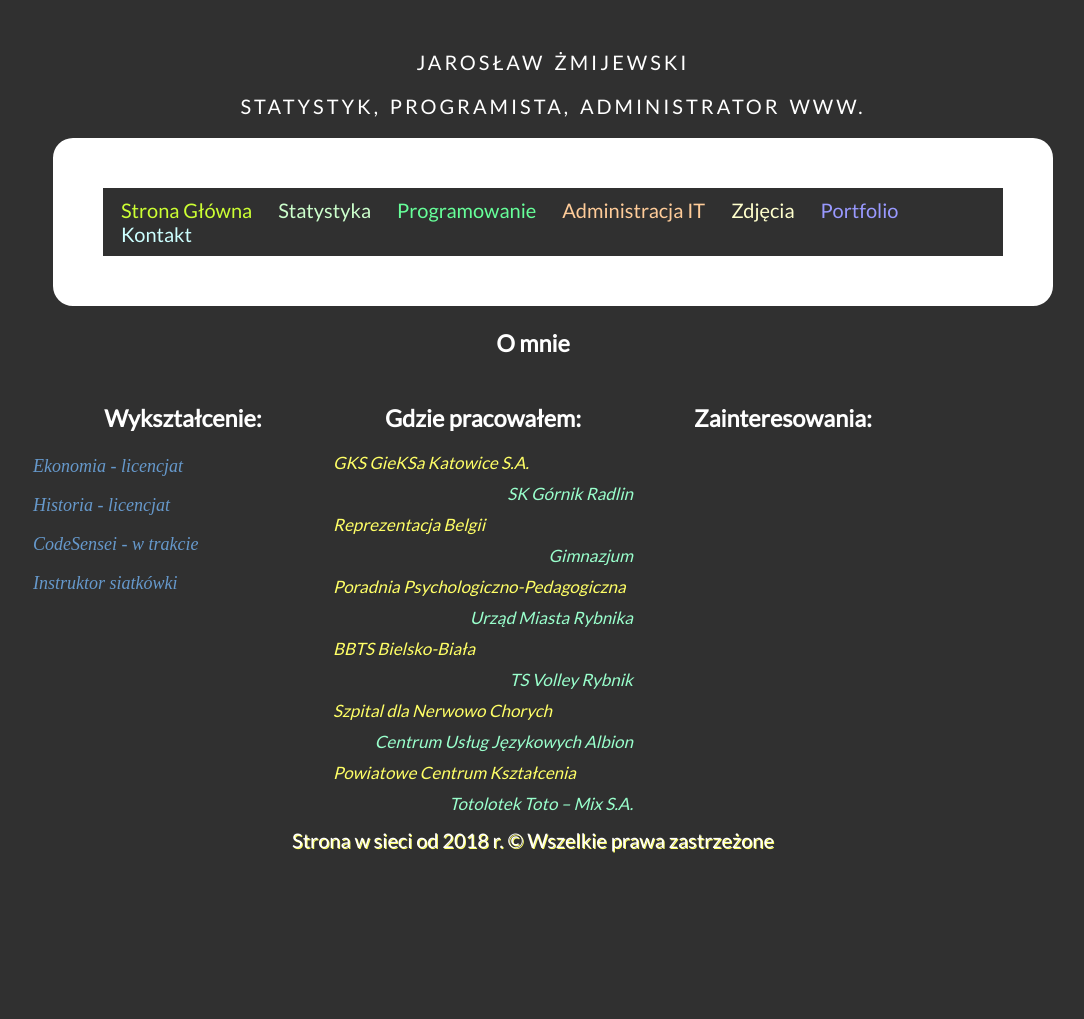
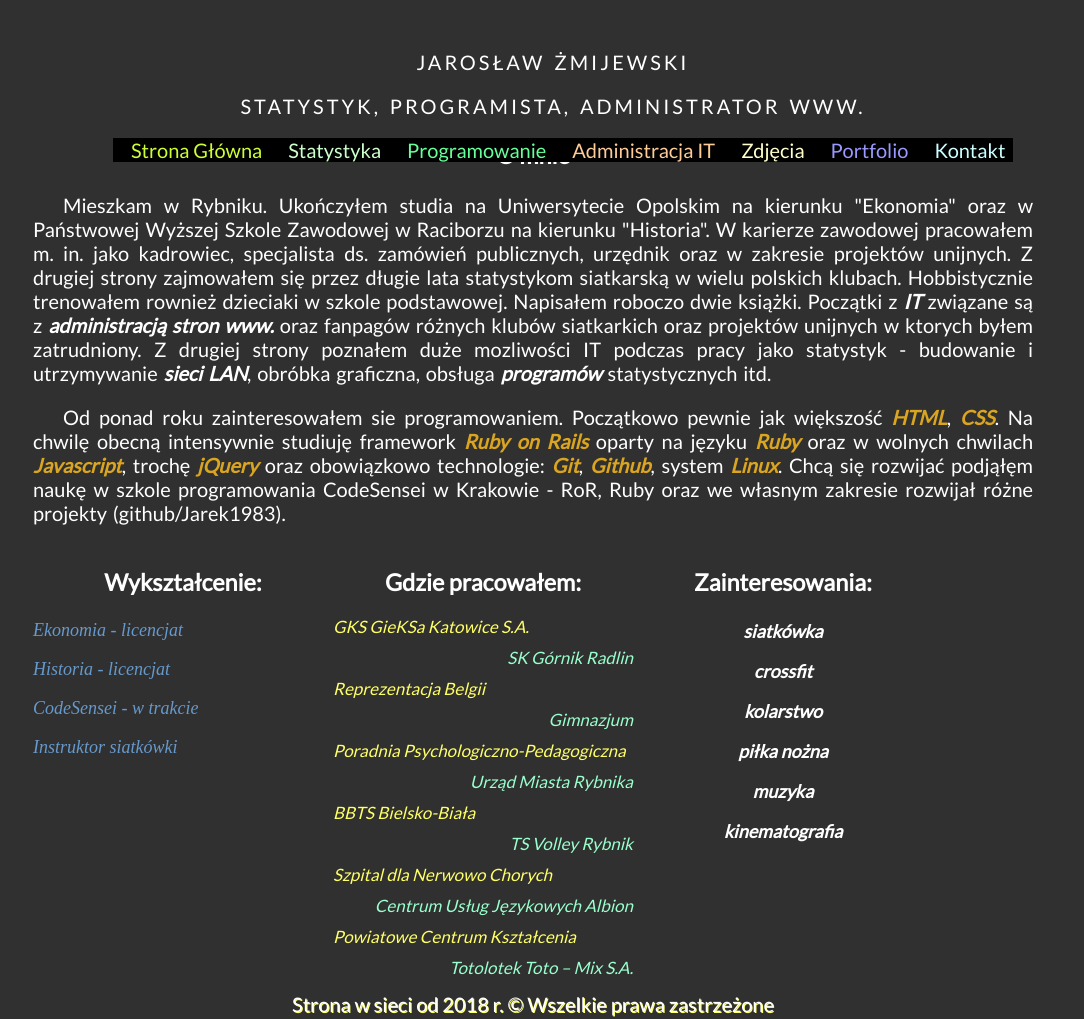
Before and after one commit to Jarek1983/Buisness_card, a plain HTML site: page description.html in a window 1280 px wide. Shown: the whole page, without its empty margins (107-1191 px from the left). Before the commit the page ends 872 px from the top, so only its background shows below. Drawn offline with Linux system fonts and the light colour scheme.

Commit message:
Created Description

```diff
--- a/css/opis.css
+++ b/css/opis.css
@@ -48,3 +48,39 @@ h3
 	font-size: 18px;
 	color: #6699CC;
 }
+.one
+{
+	text-align: center;
+	font-style: italic;
+	font-size: 18px;
+	font-weight: bold;
+}
+.me
+{
+	text-align: justify;
+	word-spacing: 2px;
+	text-indent: 30px;
+}
+strong
+{
+	font-style: italic;
+}
+.it
+{
+	color: #DAA520;
+}
+
+.menu_style_desc
+{
+	float: left;
+	padding-right: 8px;
+	padding-left: 18px;
+	text-align: center;
+	text-decoration: none;
+	background-color: black;
+}
+#must
+{
+	position: fixed;
+	width: 100%;
+}
--- a/css/photo.css
+++ b/css/photo.css
@@ -48,4 +48,5 @@ body {
 img
 {
     width: 250px;
+    opacity: 0.5;
 }
--- a/css/programowanie.css
+++ b/css/programowanie.css
@@ -26,3 +26,8 @@ h1
 	text-decoration: none;
 	color: white;
 }
+#must
+{
+  position: fixed;
+  width: 100%;
+}
--- a/description.html
+++ b/description.html
@@ -22,28 +22,27 @@
 				<header>JAROSŁAW ŻMIJEWSKI</header>
 				<p>STATYSTYK, PROGRAMISTA, ADMINISTRATOR WWW.</p>
 			</div>
-			<nav id="menu">
+			<nav id="must">
 				<div>
-					<a href="index.html" class="menu_style" style="color: #CCFF33; cursor: grab">Strona Główna</a>
+					<a href="index.html" class="menu_style_desc" style="color: #CCFF33; cursor: grab">Strona Główna</a>
 				</div>
 				<div>
-					<a href="statistic.html" class="menu_style" style="color: #CCFFCC; cursor: crosshair">Statystyka</a>
+					<a href="statistic.html" class="menu_style_desc" style="color: #CCFFCC; cursor: crosshair">Statystyka</a>
 				</div>
 				<div>
-					<a href="programming.html" class="menu_style" style="color: #66FF99; cursor: pointer;">Programowanie</a>
+					<a href="programming.html" class="menu_style_desc" style="color: #66FF99; cursor: pointer;">Programowanie</a>
 				</div>
 				<div>
-					<a href="administration.html" class="menu_style" style="color: #FFCC99; cursor: all-scroll">Administracja IT</a>
+					<a href="administration.html" class="menu_style_desc" style="color: #FFCC99; cursor: all-scroll">Administracja IT</a>
 				</div>
 				<div>
-					<a href="other.html" class="menu_style" style="color: #FFFFCC; cursor: progress">Zdjęcia</a>
+					<a href="other.html" class="menu_style_desc" style="color: #FFFFCC; cursor: progress">Zdjęcia</a>
 				</div>
 				<div>
-					<a href="portfolio.html" class="menu_style" style="color: #9999FF; cursor: wait">
-					Portfolio</a>
+					<a href="portfolio.html" class="menu_style_desc" style="color: #9999FF; cursor: wait">Portfolio</a>
 				</div>
 				<div>
-					<a href="contact.html" class="menu_style" style="color: #CCFFFF; cursor: sw-resize">
+					<a href="contact.html" class="menu_style_desc" style="color: #CCFFFF; cursor: sw-resize">
 					Kontakt</a>
 				</div>
 				<div style="clear:both;"></div>
@@ -52,8 +51,9 @@
 		<div id="about">
 		<div class="description">
 			<h3>O mnie</h3>
-			<p></p>
-			<p></p>
+			<p class="me">Mieszkam w Rybniku. Ukończyłem studia na Uniwersytecie Opolskim na kierunku "Ekonomia" oraz w Państwowej Wyższej Szkole Zawodowej w Raciborzu na kierunku "Historia". W karierze zawodowej pracowałem m. in. jako kadrowiec, specjalista ds. zamówień publicznych, urzędnik oraz w zakresie projektów unijnych. Z drugiej strony zajmowałem się przez długie lata statystykom siatkarską w wielu polskich klubach.
+			Hobbistycznie trenowałem rownież dzieciaki w szkole podstawowej. Napisałem roboczo dwie książki. Początki z <strong>IT</strong> związane są z <strong>administracją stron www.</strong> oraz fanpagów różnych klubów siatkarkich oraz projektów unijnych w ktorych byłem zatrudniony. Z drugiej strony poznałem duże mozliwości IT podczas pracy jako statystyk - budowanie i utrzymywanie <strong>sieci LAN</strong>, obróbka graficzna, obsługa <strong>programów</strong> statystycznych itd.</p>
+			<p class="me">Od ponad roku zainteresowałem sie programowaniem. Początkowo pewnie jak większość <strong class="it">HTML</strong>, <strong class="it">CSS</strong>. Na chwilę obecną intensywnie studiuję framework <strong class="it">Ruby on Rails</strong> oparty na języku <strong class="it">Ruby</strong> oraz w wolnych chwilach <strong class="it">Javascript</strong>, trochę <strong class="it">jQuery</strong> oraz obowiązkowo technologie: <strong class="it">Git</strong>, <strong class="it">Github</strong>, system <strong class="it">Linux</strong>. Chcą się rozwijać podjąłęm naukę w szkole programowania CodeSensei w Krakowie - RoR, Ruby oraz we własnym zakresie rozwijał różne projekty (github/Jarek1983).</p>
 		</div>
 		<div class="study">
 			<h3>Wykształcenie:</h3>
@@ -79,6 +79,12 @@
 		</div>
 		<div class="course">
 			<h3>Zainteresowania:</h3>
+		<p class="one">siatkówka</p>
+		<p class="one">crossfit</p>
+		<p class="one">kolarstwo</p>
+		<p class="one">piłka nożna</p>
+		<p class="one">muzyka</p>
+		<p class="one">kinematografia</p>
 		</div>
 	</div>
 	</div>
--- a/style.css
+++ b/style.css
@@ -42,6 +42,7 @@ body
 	padding-left: 18px;
 	text-align: center;
 	text-decoration: none;
+	background-color: black;
 }
 #footer
 {
@@ -60,3 +61,8 @@ a:hover
 {
 	transform: rotate(10deg);
 }
+nav
+{
+	margin-left: 60px;
+	margin-right: 60px;
+}
```
Also changed, not shown: contact.html (+1 -1 lines), css/kontakt.css (+9 -0 lines), css/statystyka.css (+10 -2 lines), index.html (+1 -1 lines), other.html (+1 -1 lines), portfolio.html (+1 -1 lines), programming.html (+2 -2 lines), statistic.html (+7 -7 lines).
